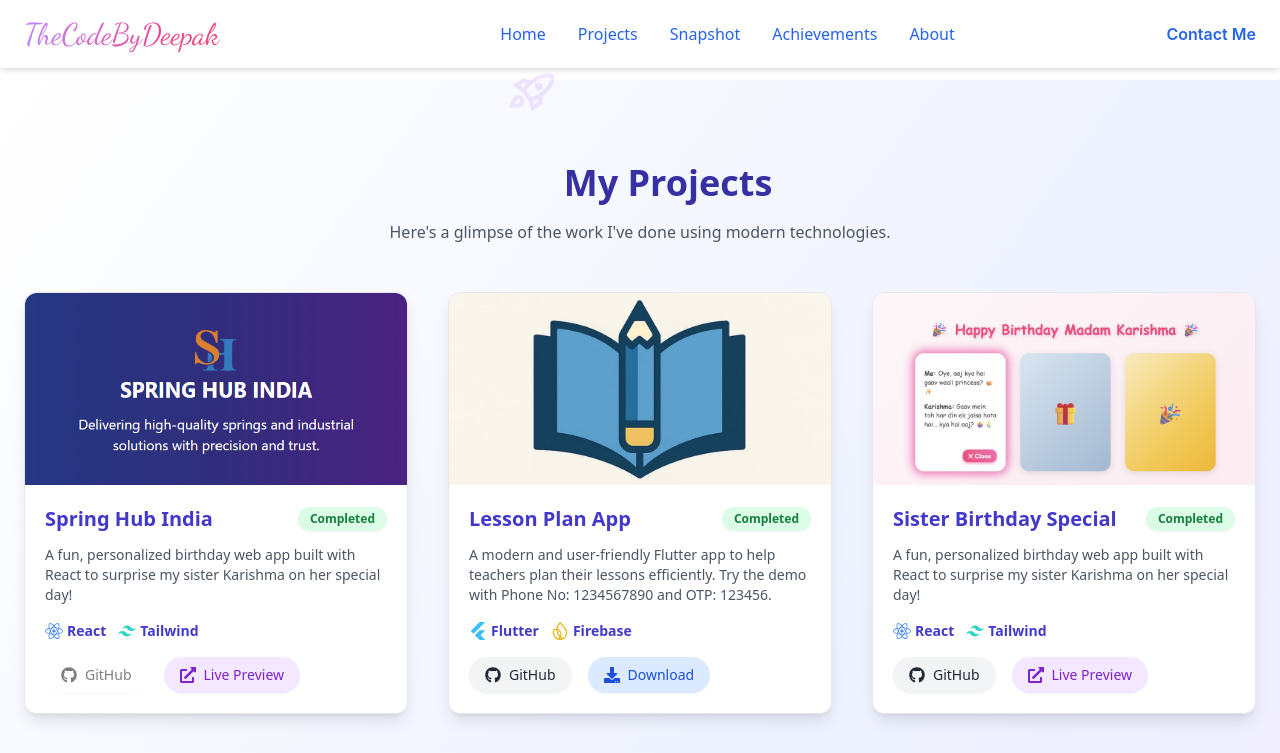
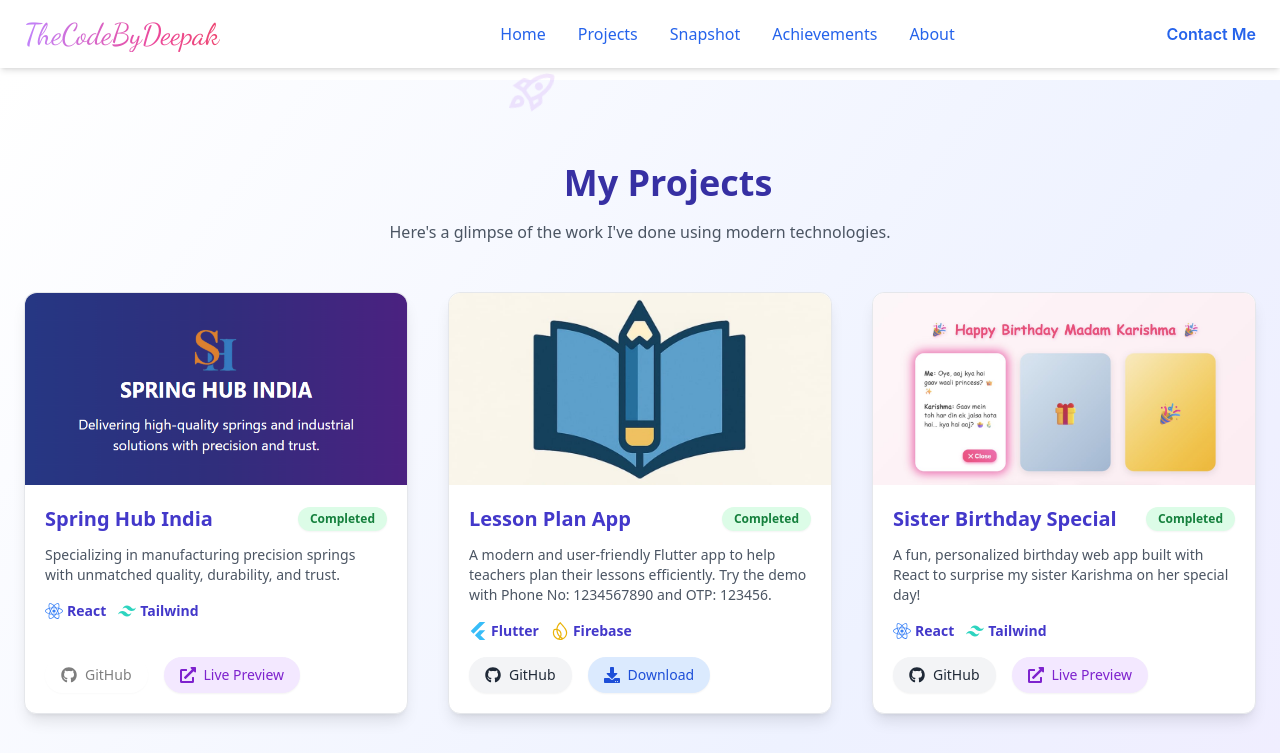
Before and after one commit to TheCodeByDeepak/TheCodeByDeepak.github.io, a React (Create React App) app: page /projects in a window 1280 px wide. Shown: the top 753 px of the page. Built offline with nearby package versions, Linux system fonts and the light colour scheme.

Commit message:
Updated Details

```diff
--- a/src/pages/Projects.jsx
+++ b/src/pages/Projects.jsx
@@ -53,7 +53,7 @@
     img: project9Image,
     title: "Spring Hub India",
     description:
-      "A fun, personalized birthday web app built with React to surprise my sister Karishma on her special day!",
+      "Specializing in manufacturing precision springs with unmatched quality, durability, and trust. ",
     tech: ["React", "Tailwind"],
     progress: "Completed",
     githubLink: "",
```
